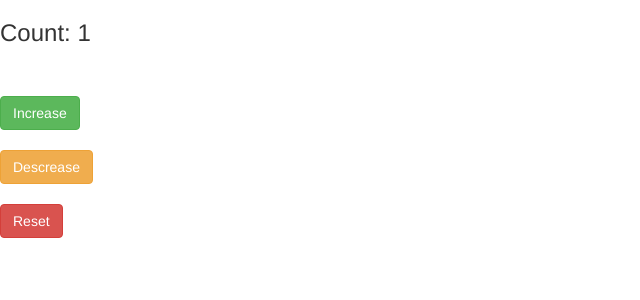
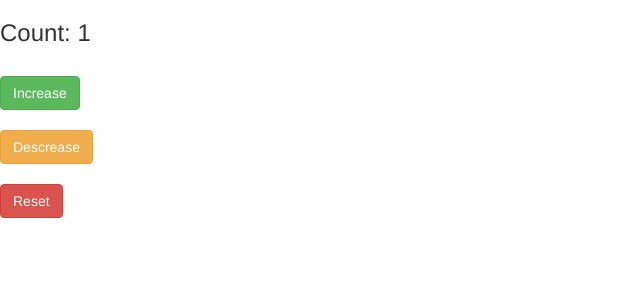
Before and after one commit to vanpho93/word1203, a React (Create React App) app: page / in a window 1280 px wide. Shown: the top 300 px of the page, without its empty margins (0-640 px from the left). Built offline with nearby package versions, Linux system fonts and the light colour scheme.

Commit message:
add Child Component

```diff
--- /dev/null
+++ b/src/Child.js
@@ -0,0 +1,13 @@
+import React from 'react';
+
+export const Child = () => (
+    <div>
+        <button className="btn btn-success">Increase</button>
+        <br />
+        <br />
+        <button className="btn btn-warning">Descrease</button>
+        <br />
+        <br />
+        <button className="btn btn-danger">Reset</button>
+    </div>
+);
--- a/src/Parent.js
+++ b/src/Parent.js
@@ -1,4 +1,5 @@
 import React, { Component } from 'react';
+import { Child } from './Child';
 
 export class Parent extends Component {
     constructor(props) {
@@ -28,14 +29,7 @@ export class Parent extends Component {
             <div>
                 <h3>Count: {this.state.count}</h3>
                 <br />
-                <br />
-                <button className="btn btn-success" onClick={this.increase}>Increase</button>
-                <br />
-                <br />
-                <button className="btn btn-warning" onClick={this.descrease}>Descrease</button>
-                <br />
-                <br />
-                <button className="btn btn-danger" onClick={this.reset}>Reset</button>
+                <Child />
             </div>
         );
     }
```
